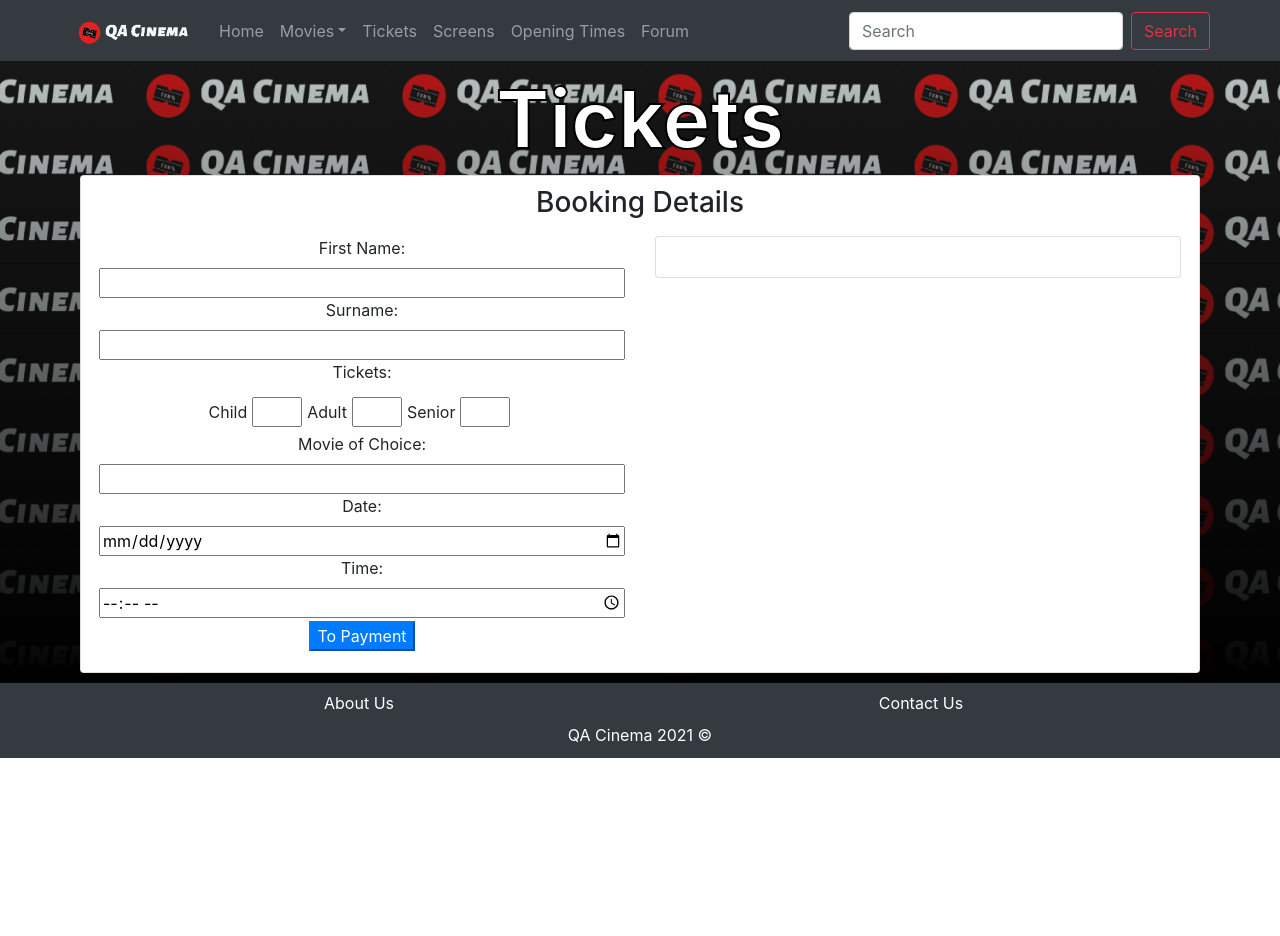
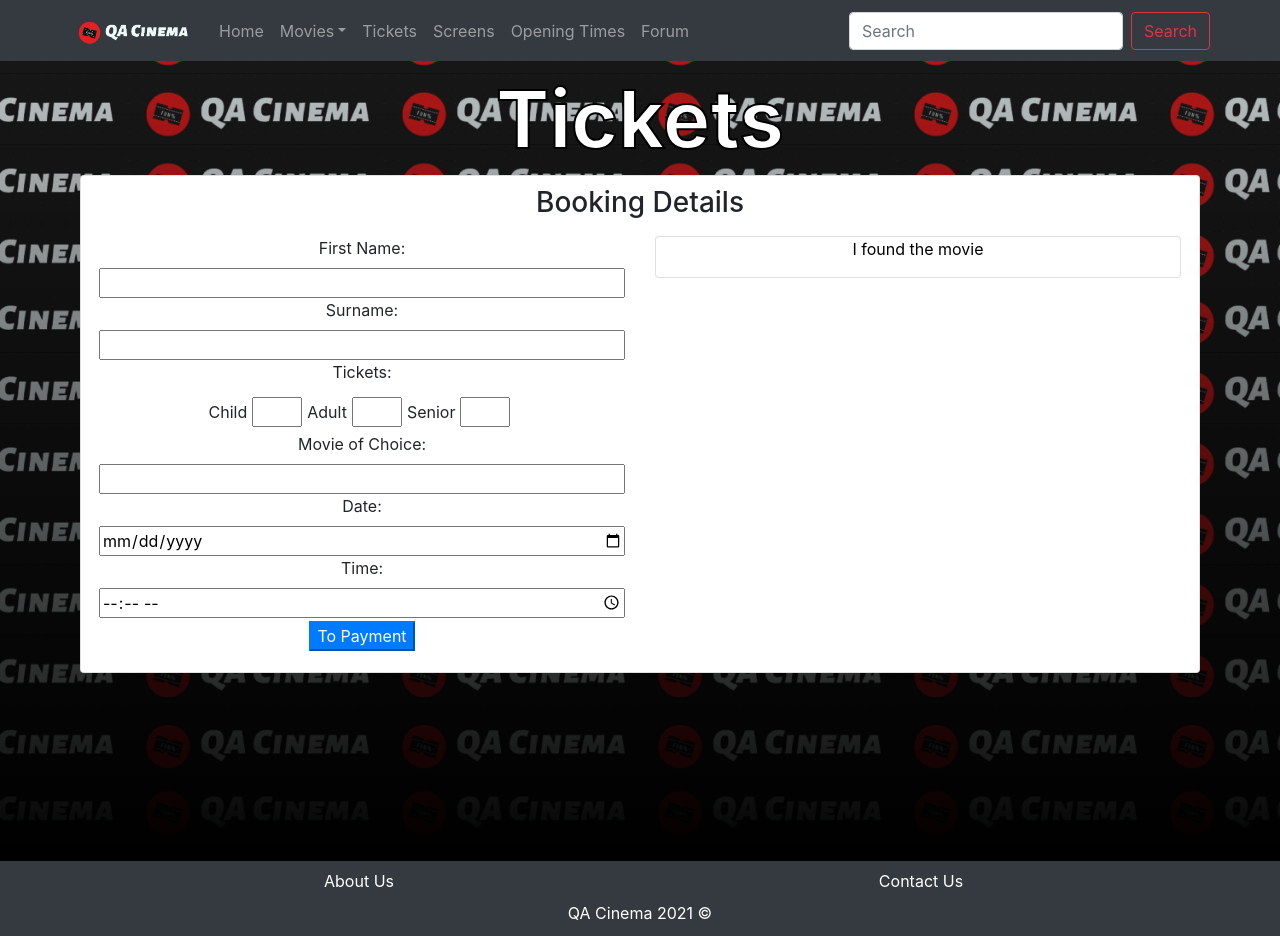
Before and after one commit to QA-AKAM/QACinema-Project, a React (Create React App) app in the folder frontend/: page /Tickets in a window 1280 px wide. Before the commit the page ends 800 px from the top, so only its background shows below. Built offline with nearby package versions, Linux system fonts and the light colour scheme.

Commit message:
KD: Fixed css on Footer.

```diff
--- a/frontend/src/CSS/Pages.css
+++ b/frontend/src/CSS/Pages.css
@@ -41,7 +41,7 @@ h3.landing-text {
     }
 
 p {
-    color: white;
+    color: black;
         justify-content: center;
 
 }
--- a/frontend/src/Components/Footer/Footer.jsx
+++ b/frontend/src/Components/Footer/Footer.jsx
@@ -17,7 +17,7 @@ const Footer = () => {
                     </div>
                 </div>
                 <div class='col'>
-                    <p> QA Cinema 2021 &copy; </p>
+                    <p2> QA Cinema 2021 &copy; </p2>
                 </div>
             </Container>
 
--- a/frontend/src/Components/Information/About.jsx
+++ b/frontend/src/Components/Information/About.jsx
@@ -6,6 +6,7 @@ import AboutUs from '../../Images/About Us.png';
 const About = () => {
     return (
         <div class="background">
+            <div class="container2">
                 {/* <h2 class='landing-text'>About Us</h2> */}
                 <img
                     src={AboutUs}
@@ -31,6 +32,7 @@ const About = () => {
                     </div>
                 </div>
             </div>
+        </div>
     )
 }
 export default About;
--- a/frontend/src/Components/TicketBooking/Tickets.jsx
+++ b/frontend/src/Components/TicketBooking/Tickets.jsx
@@ -21,17 +21,21 @@ const Tickets = () => {
     if (!booked) {
         return (
             <div class='background'>
+                <div class="container2">
                     <div class='container'>
                         <h1 class='landing-text'>Tickets</h1>
-                    <Card>
+                        <Card class="card text-white bg-dark">
                             <BookingDetails getBookingProp={getBooking} />
                         </Card>
+                    </div>
                 </div>
             </div>
         )
     } else {
         return (
             <div class='background'>
+                <div class="container2">
+
                     <div class='container'>
                         <Card>
                             <h3>Tickets</h3>
@@ -39,6 +43,7 @@ const Tickets = () => {
                         </Card>
                     </div>
                 </div>
+            </div>
         )
     }
 }
```
Lines whose indentation alone changed are shown as unchanged.
